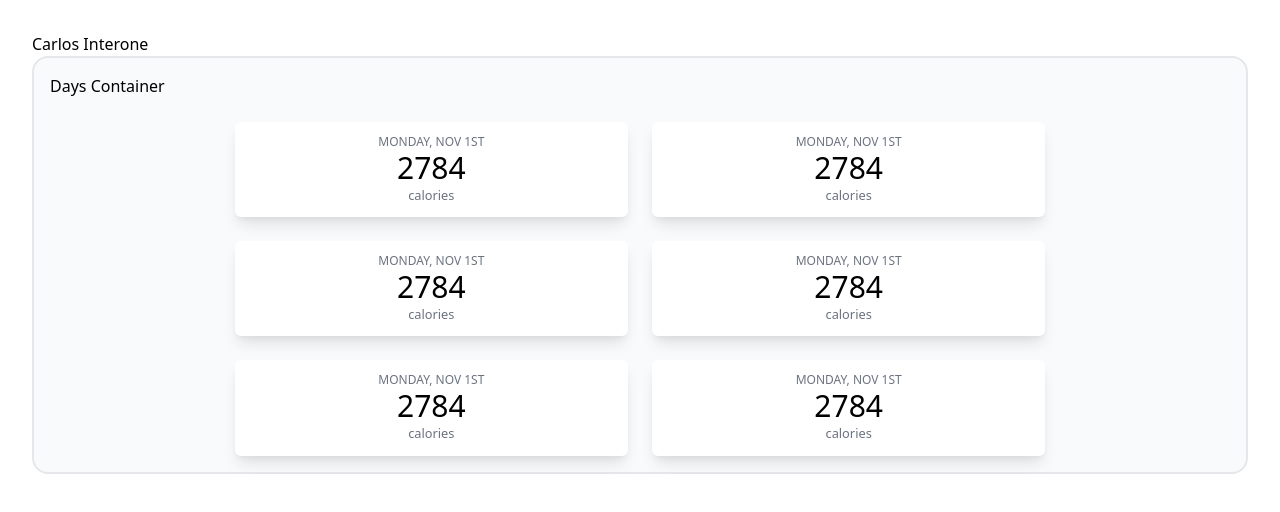
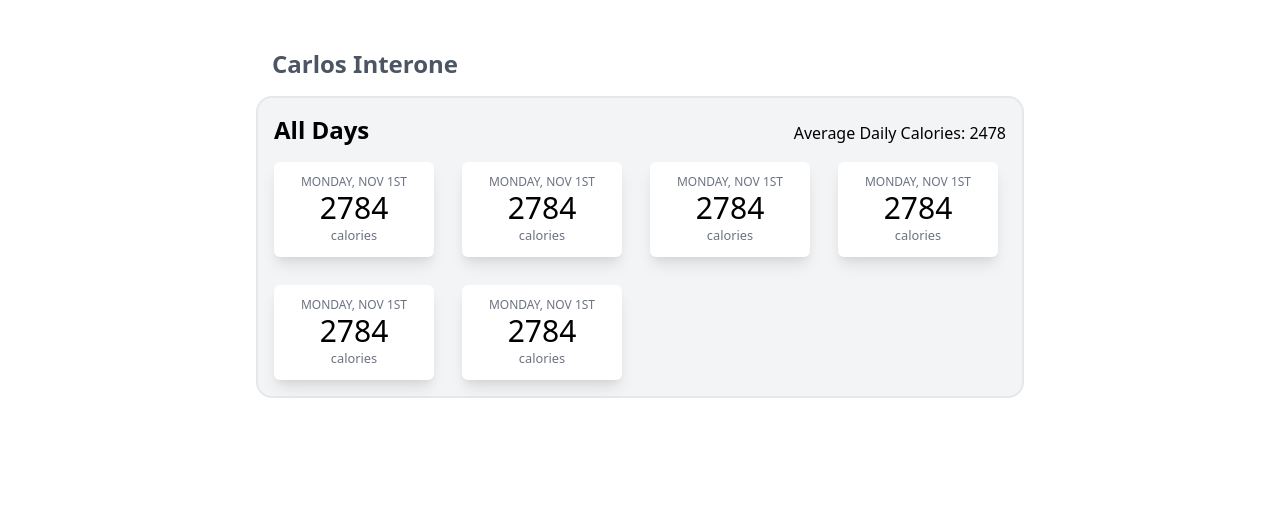
Before and after one commit to mostlyclicks/meal-tracker, a React (Create React App) app: page / in a window 1280 px wide. Shown: the top 512 px of the page. Built offline with nearby package versions, Linux system fonts and the light colour scheme.

Commit message:
refine cards, days header

```diff
--- a/src/App.js
+++ b/src/App.js
@@ -42,7 +42,7 @@ function App() {
   }
 
   return (
-    <div className="App">
+    <div className="max-w-3xl mx-auto">
       <UserHeader user={user} />
       <Days itemClicked={dayWasPressed}/>
     </div>
--- a/src/components/Day.js
+++ b/src/components/Day.js
@@ -2,7 +2,7 @@ import React from 'react'
 
 const Day = () => {
   return (
-    <div className="flex w-1/3 text-center flex-col p-3 rounded-md shadow-lg bg-white">
+    <div className="flex w-40 text-center flex-col p-3 rounded-md shadow-lg bg-white">
       <p className="uppercase text-xs text-gray-500">Monday, Nov 1st</p>
       <h3 className="text-2xl md:text-3xl">2784</h3>
       <small className="text-gray-500">calories</small>
--- a/src/components/Days.js
+++ b/src/components/Days.js
@@ -3,8 +3,12 @@ import Day from './Day'
 
 const Days = () => {
   return (
-    <div className="container border-solid border-2 border-black-400 mx-auto flex flex-wrap gap-6 justify-center p-4 bg-gray-50 rounded-2xl">
-      <h1 className="w-full">Days Container</h1>
+    <div className="container border-solid border-2 border-black-400 mx-auto    p-4 bg-gray-100 rounded-2xl">
+      <div className="flex justify-between mb-4 items-baseline">
+        <h2 className="w-half font-bold text-2xl">All Days</h2>
+        <h2 className="w-half">Average Daily Calories: 2478</h2>
+      </div>
+      <div className="justify-center md:justify-start w-auto flex flex-wrap gap-6 md:gap-7 mx-auto">
         <Day />
         <Day />
         <Day />
@@ -12,6 +16,7 @@ const Days = () => {
         <Day />
         <Day />
       </div>
+    </div>
   )
 }
 
--- a/src/components/UserHeader.js
+++ b/src/components/UserHeader.js
@@ -5,8 +5,9 @@ const UserHeader = (props) => {
   const user = props.user
 
   return (
-    <div>
-      <h1>{user.first_name} {user.last_name}</h1>
+    <div className="container mx-auto p-4">
+      <h1 className="text-2xl font-bold text-gray-600">{user.first_name} {user.last_name}</h1>
+
     </div>
   )
 }
```
Lines whose indentation alone changed are shown as unchanged.
